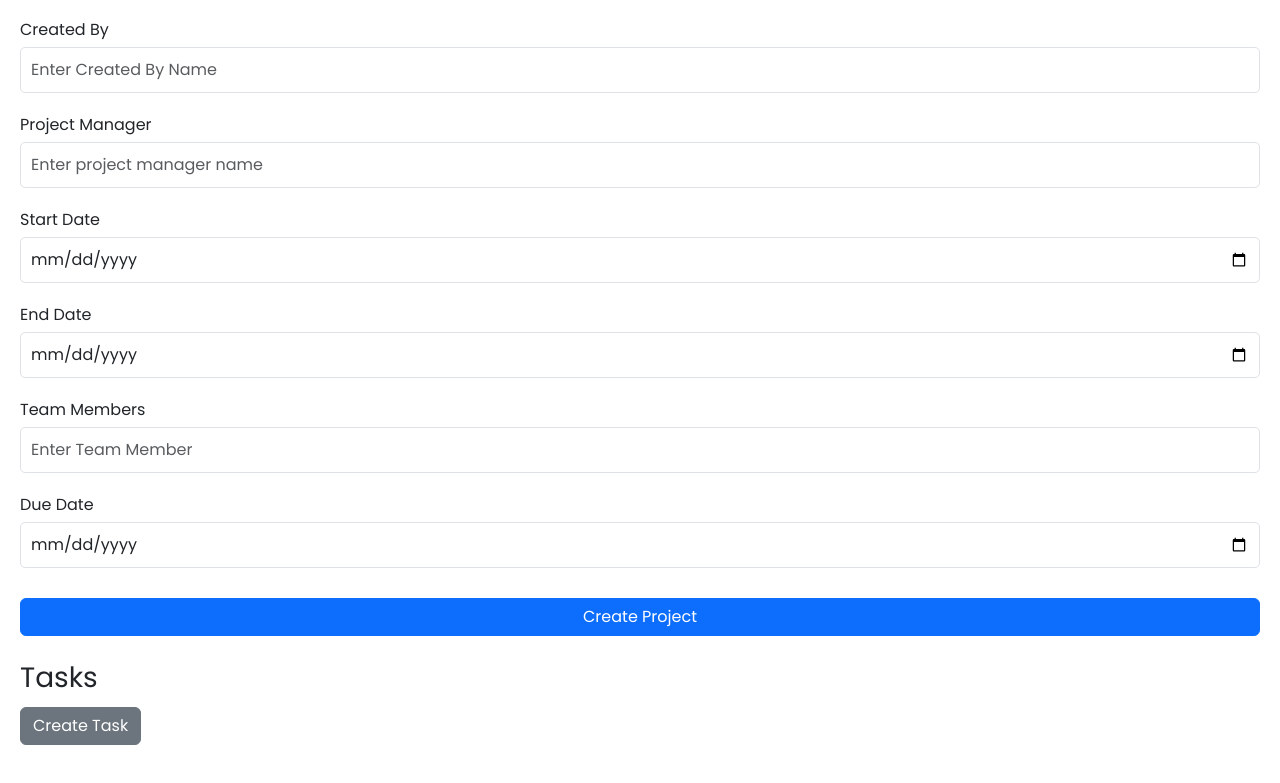
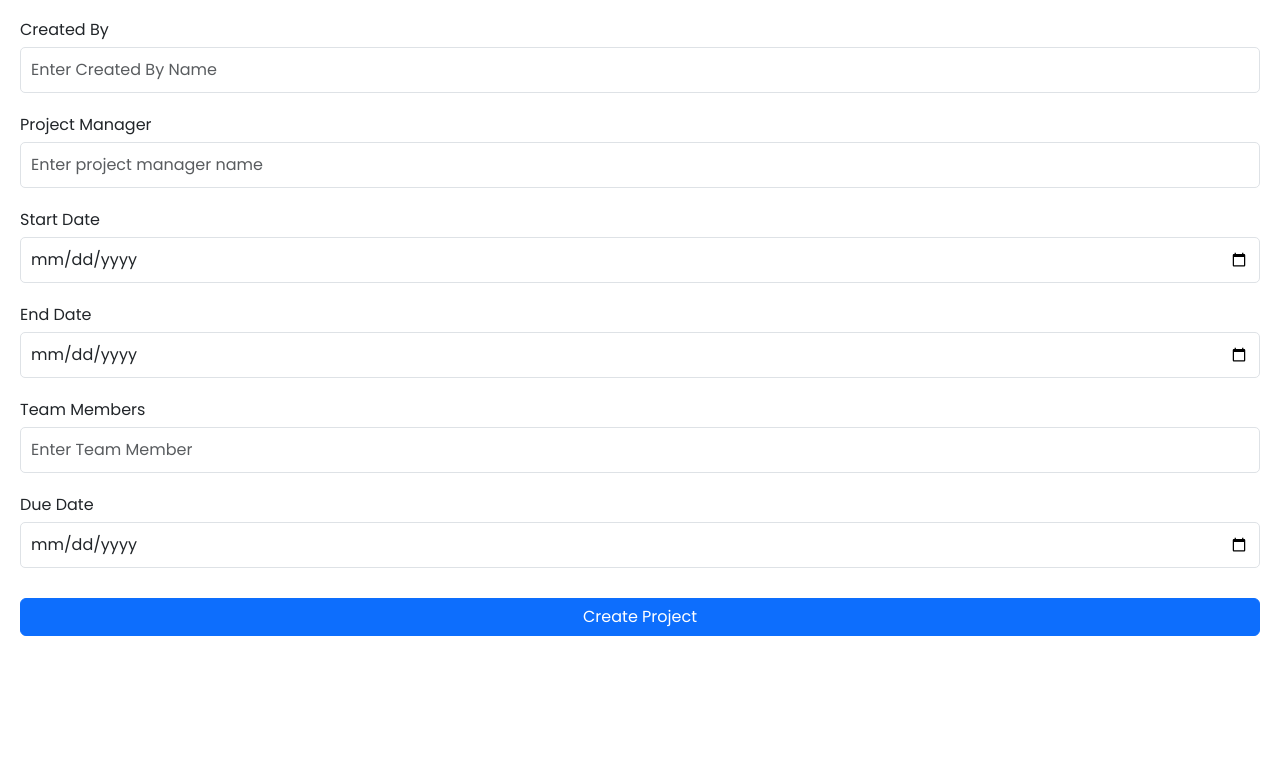
Before and after one commit to Piyush-Joshi-WaiTech/task-management-application-angular, an Angular app: page /home in a window 1280 px wide. Shown: the part 405-1188 px from the top of the page. After the commit the page ends 1091 px from the top, so only its background shows below. Built offline with nearby package versions, Linux system fonts and the light colour scheme; sample sign-in values are in the browser's storage.

Commit message:
refactor task and project components to clean up HTML, update button labels, and comment out unused sections

```diff
--- a/src/app/home/home.component.html
+++ b/src/app/home/home.component.html
@@ -171,14 +171,14 @@
 
   <!-- Task Management Section -->
   <div class="task-section">
-    <h3>Tasks</h3>
+    <!-- <h3>Tasks</h3>
     <button class="btn btn-secondary" (click)="toggleTaskCreation()">
       Create Task
-    </button>
+    </button> -->
 
     <!-- Task Creation Form -->
 
-    <div *ngIf="isTaskCreationVisible" class="task-form">
+    <!-- <div *ngIf="isTaskCreationVisible" class="task-form">
       <h4>Create New Task</h4>
       <form (ngSubmit)="createTask()">
         <div class="form-group">
@@ -264,7 +264,7 @@
 
         <button class="btn btn-success" type="submit">Create Task</button>
       </form>
-    </div>
+    </div> -->
 
     <!-- Task List -->
     <div class="task-list">
--- a/src/app/project/project.component.html
+++ b/src/app/project/project.component.html
@@ -66,14 +66,15 @@
           class="btn btn-sm btn-outline-danger"
           (click)="deleteProject(i, $event)"
         >
-          ❌ Delete
+          🗑 Delete
         </button>
       </div>
     </div>
   </div>
+</div>
 
-  <!-- Create Project Form -->
-  <!-- <div class="mt-4">
+<!-- Create Project Form -->
+<!-- <div class="mt-4">
     <h3>Create a New Project</h3>
 
     <form (ngSubmit)="createProject()">
@@ -112,4 +113,3 @@
       <button type="submit" class="btn btn-primary">Create Project</button>
     </form>
   </div> -->
-</div>
```
